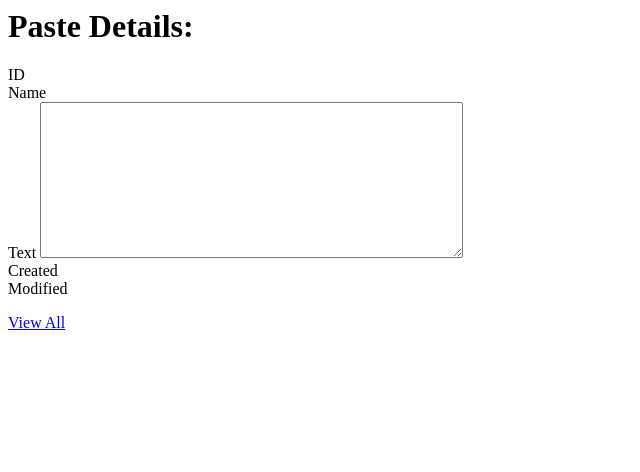
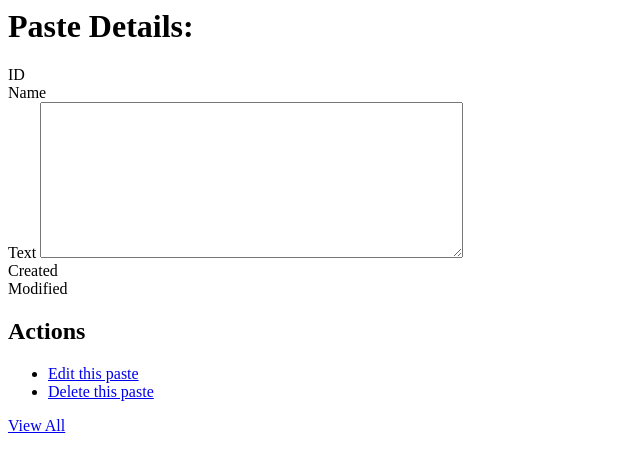
Before and after one commit to agiliq/djenofdjango, a Django app: template src/source/djen_project/pastebin/templates/pastebin/paste_detail.html in a window 1280 px wide. Shown: the top 472 px of the page, without its empty margins (0-640 px from the left). Run offline with Django 3.2, Linux system fonts and the light colour scheme; the template is opened without the code that fills it, so the values that code supplies are empty.

Commit message:
added update/delete views

```diff
--- /dev/null
+++ b/src/source/djen_project/pastebin/templates/pastebin/paste_confirm_delete.html
@@ -0,0 +1,6 @@
+<h1>Really delete paste {{ object }}?</h1>
+<h2>This action cannot be undone</h2>
+<form action="{% url pastebin_paste_delete object.id %}" method="POST">
+    {% csrf_token %}
+    <input type="submit" value="Delete">
+</form>
--- a/src/source/djen_project/pastebin/templates/pastebin/paste_detail.html
+++ b/src/source/djen_project/pastebin/templates/pastebin/paste_detail.html
@@ -1,3 +1,15 @@
+{% if messages %}
+    <div class="messages">
+    <ul>
+    {% for message in messages %}
+        <li class="{{ message.tag }}">
+            {{ message }}
+        </li>
+        {% endfor %}
+    </ul>
+    </div>
+{% endif %}
+
 <h1>Paste Details: </h1>
 <p>
     <div>
@@ -22,4 +34,14 @@
     </div>
 </p>
 
+<h2>Actions</h2>
+    <ul>
+        <li>
+            <a href="{% url pastebin_paste_edit object.id %}">Edit this paste</a>
+        </li>
+        <li>
+            <a href="{% url pastebin_paste_delete object.id %}">Delete this paste</a>
+        </li>
+    </ul>
+
 <a href="{% url pastebin_paste_list %}">View All</a>
--- a/src/source/djen_project/pastebin/templates/pastebin/paste_form.html
+++ b/src/source/djen_project/pastebin/templates/pastebin/paste_form.html
@@ -6,3 +6,6 @@
     </table>
     <input type="submit" name="create" value="Create">
 </form>
+
+
+<a href="{% url pastebin_paste_list %}">View All</a>
--- a/src/source/djen_project/pastebin/urls.py
+++ b/src/source/djen_project/pastebin/urls.py
@@ -1,9 +1,12 @@
 from django.conf.urls.defaults import *
+#from django.core.urlresolvers import reverse
 
 from models import Paste
 
 urlpatterns = patterns('',
     url(r'^$', 'django.views.generic.create_update.create_object', { 'model': Paste }, name='pastebin_paste_create'),
+    url(r'^paste/edit/(?P<object_id>\d+)$', 'django.views.generic.create_update.update_object', { 'model': Paste }, name='pastebin_paste_edit'),
+    url(r'^paste/delete/(?P<object_id>\d+)$', 'django.views.generic.create_update.delete_object', { 'model': Paste, 'post_delete_redirect': '/pastebin/pastes' }, name='pastebin_paste_delete'),
     url(r'^paste/(?P<object_id>\d+)$', 'django.views.generic.list_detail.object_detail', { 'queryset': Paste.objects.all() }, name='pastebin_paste_detail'),
     url(r'^pastes/$', 'django.views.generic.list_detail.object_list', { 'queryset': Paste.objects.all() }, name='pastebin_paste_list'),
 )
```
Also changed, not shown: src/source/djen_project/pastebin/templates/pastebin/paste_list.html (+12 -0 lines), 1 other file.
